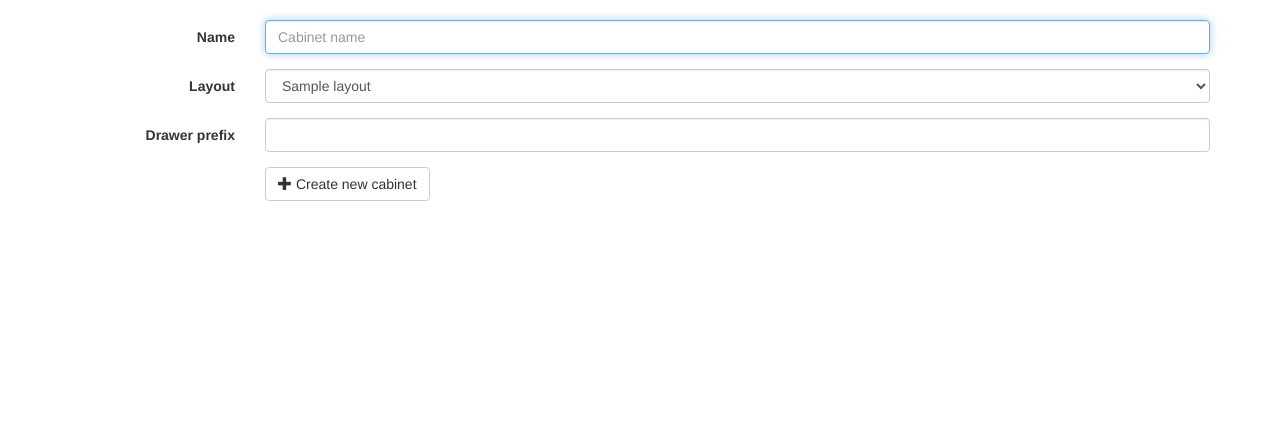
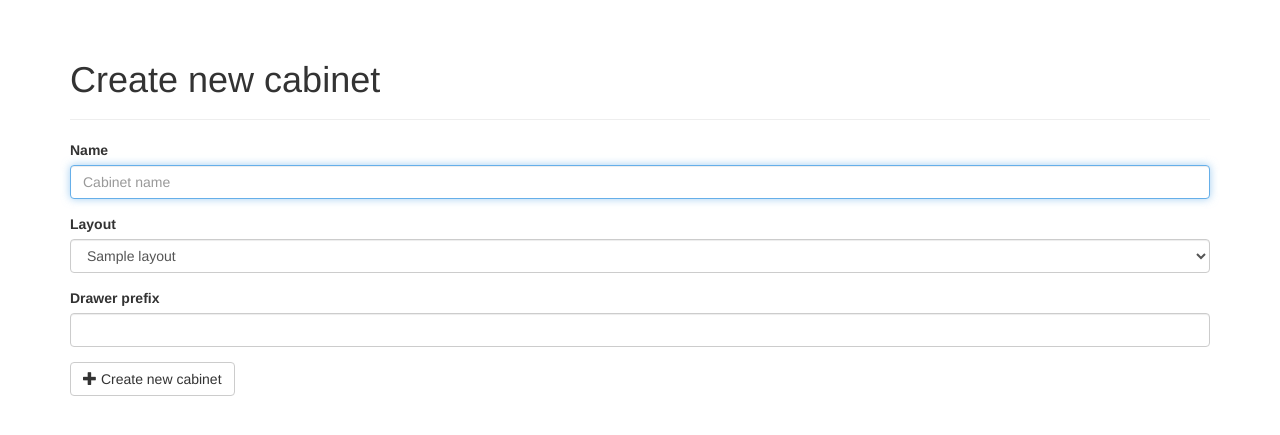
Before and after one commit to rjw57/bitsbox, a Flask app: page /cabinets/new in a window 1280 px wide. Shown: the part 52-487 px from the top of the page. Run offline with Flask 2, Linux system fonts and the light colour scheme; tables that the repository leaves empty hold one stand-in row (values such as "Sample post"); some libraries are stand-ins or nearby versions.

Commit message:
improve create cabinet form

```diff
--- a/bitsbox/templates/cabinet_create.html
+++ b/bitsbox/templates/cabinet_create.html
@@ -2,18 +2,16 @@
 
 {% block content %}
 
-<form class="form-horizontal" method="POST"
-    action="{{url_for('ui.cabinet_create')}}">
+<div class="page-header"><h1>Create new cabinet</h1></div>
+
+<form method="POST" action="{{url_for('ui.cabinet_create')}}">
   <div class="form-group">
-    <label for="input-name" class="col-sm-2 control-label">Name</label>
-    <div class="col-sm-10">
+    <label for="input-name" class="control-label">Name</label>
     <input type="text" autofocus class="form-control" id="input-name"
       name="name" required placeholder="Cabinet name">
   </div>
-  </div>
   <div class="form-group">
-    <label for="input-layout" class="col-sm-2 control-label">Layout</label>
-    <div class="col-sm-10">
+    <label for="input-layout" class="control-label">Layout</label>
     <select id="input-layout" name="layout" class="form-control"
         {{ None if layouts else 'disabled' }}>
       {% for l in layouts %}
@@ -21,21 +19,16 @@
       {% endfor %}
     </select>
   </div>
+  <div class="form-group">
+    <label for="input-prefix" class="control-label">Drawer prefix</label>
+    <input type="text" class="form-control" id="input-prefix" name="prefix">
   </div>
   <div class="form-group">
-    <label for="input-prefix" class="col-sm-2 control-label">Drawer prefix</label>
-    <div class="col-sm-10">
-      <input type="text" class="form-control" id="input-prefix" name="prefix">
-    </div>
-  </div>
-  <div class="form-group">
-    <div class="col-sm-offset-2 col-sm-10">
     <button type="submit" class="btn btn-default">
       <span class="glyphicon glyphicon-plus"></span>
       Create new cabinet
     </button>
   </div>
-  </div>
 </form>
 
 {% endblock %}
```
Lines whose indentation alone changed are shown as unchanged.
